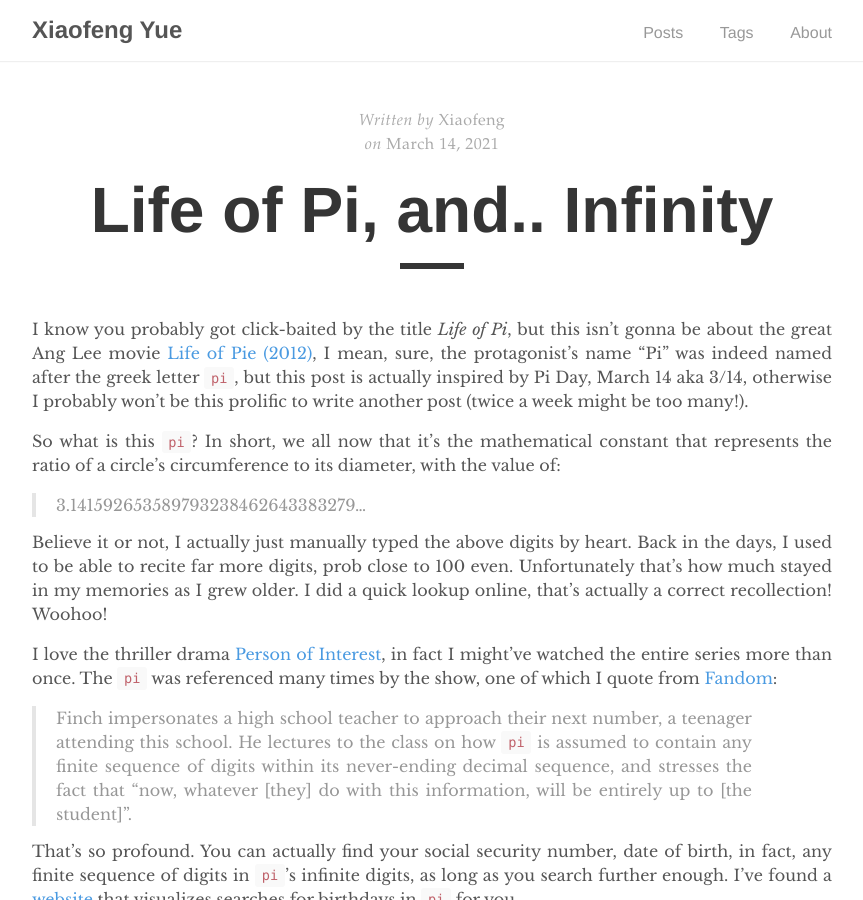
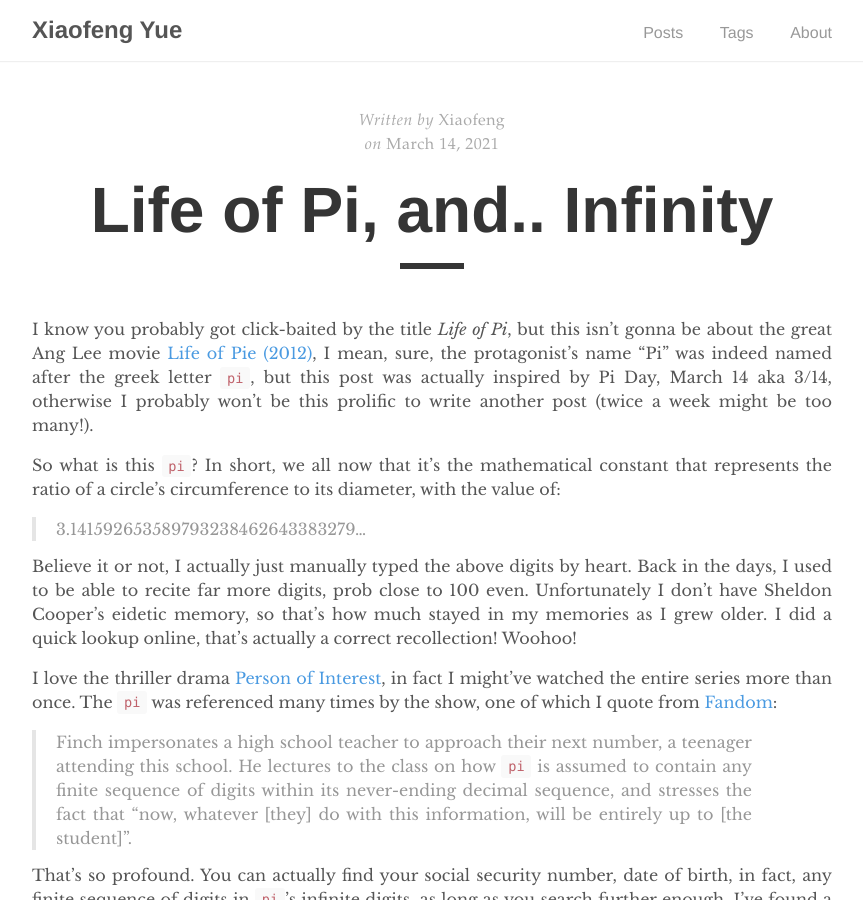
Before and after one commit to yuexiaofeng/yuexiaofeng.github.io, a Jekyll site: the page built from _posts/2021-03-14-life-of-pi.md, in a window 1280 px wide and 900 px high. Shown: the whole window, without its empty margins (208-1071 px from the left). Built offline with Jekyll 4.4.1, drawn with Linux system fonts in a browser that asks for light colours; some of the changed text lies outside the part shown.

Commit message:
fixed comments for life of pi

```diff
--- a/_posts/2021-03-14-life-of-pi.md
+++ b/_posts/2021-03-14-life-of-pi.md
@@ -5,13 +5,13 @@ author: "Xiaofeng"
 tags: [Random]
 ---
 
-I know you probably got click-baited by the title *Life of Pi*, but this isn't gonna be about the great Ang Lee movie [Life of Pie (2012)](https://www.imdb.com/title/tt0454876/), I mean, sure, the protagonist's name "Pi" was indeed named after the greek letter `pi`, but this post is actually inspired by Pi Day, March 14 aka 3/14, otherwise I probably won't be this prolific to write another post (twice a week might be too many!).
+I know you probably got click-baited by the title *Life of Pi*, but this isn't gonna be about the great Ang Lee movie [Life of Pie (2012)](https://www.imdb.com/title/tt0454876/), I mean, sure, the protagonist's name "Pi" was indeed named after the greek letter `pi`, but this post was actually inspired by Pi Day, March 14 aka 3/14, otherwise I probably won't be this prolific to write another post (twice a week might be too many!).
 
 So what is this `pi`? In short, we all now that it's the mathematical constant that represents the ratio of a circle's circumference to its diameter, with the value of:
 
 > 3.141592653589793238462643383279...
 
-Believe it or not, I actually just manually typed the above digits by heart. Back in the days, I used to be able to recite far more digits, prob close to 100 even. Unfortunately that's how much stayed in my memories as I grew older. I did a quick lookup online, that's actually a correct recollection! Woohoo!
+Believe it or not, I actually just manually typed the above digits by heart. Back in the days, I used to be able to recite far more digits, prob close to 100 even. Unfortunately I don't have Sheldon Cooper's eidetic memory, so that's how much stayed in my memories as I grew older. I did a quick lookup online, that's actually a correct recollection! Woohoo!
 
 I love the thriller drama [Person of Interest](https://www.imdb.com/title/tt1839578/), in fact I might've watched the entire series more than once. The `pi` was referenced many times by the show, one of which I quote from [Fandom](https://personofinterest.fandom.com/wiki/Pi):
 
```
Also changed, not shown: other parts of _posts/2021-03-14-life-of-pi.md (+1 -1 lines).
